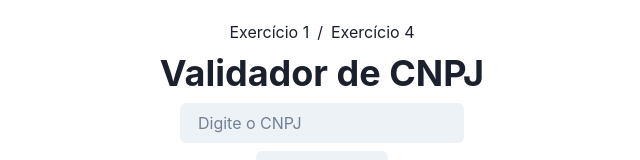
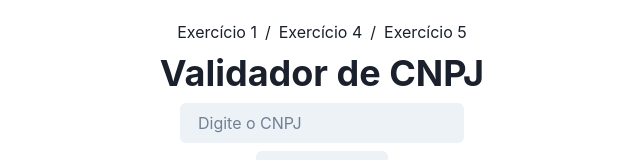
Before and after one commit to EnriqueIzel2/test_codex, a React (Vite) app: page / in a window 1280 px wide. Shown: the top 160 px of the page, without its empty margins (318-958 px from the left). Built offline with nearby package versions, Linux system fonts and the light colour scheme.

Commit message:
feat: add new exercise5 page

```diff
--- a/src/App.jsx
+++ b/src/App.jsx
@@ -12,6 +12,7 @@ import { validateCNPJ, isValidCnpjFormat } from "./pages/Exercise1/utils";
 import Exercise1 from "./pages/Exercise1/exercise1";
 import Exercise2 from "./pages/Exercise2/exercise2";
 import Exercise4 from "./pages/Exercise4/exercise4";
+import Exercise5 from "./pages/Exercise5/exercise5";
 
 function App() {
   const [inputCNPJ, setInputCnpj] = useState("");
@@ -66,6 +67,12 @@ function App() {
               <Link to="/exercise4">Exercício 4</Link>
             </BreadcrumbLink>
           </BreadcrumbItem>
+
+          <BreadcrumbItem>
+            <BreadcrumbLink>
+              <Link to="/exercise5">Exercício 5</Link>
+            </BreadcrumbLink>
+          </BreadcrumbItem>
         </Breadcrumb>
         <Routes>
           <Route
@@ -78,8 +85,9 @@ function App() {
               />
             }
           />
-          <Route exact path="/exercise2" element={<Exercise2 />} />
-          <Route exact path="/exercise4" element={<Exercise4 />} />
+          <Route path="/exercise2" element={<Exercise2 />} />
+          <Route path="/exercise4" element={<Exercise4 />} />
+          <Route path="/exercise5" element={<Exercise5 />} />
         </Routes>
       </BrowserRouter>
     </VStack>
```
